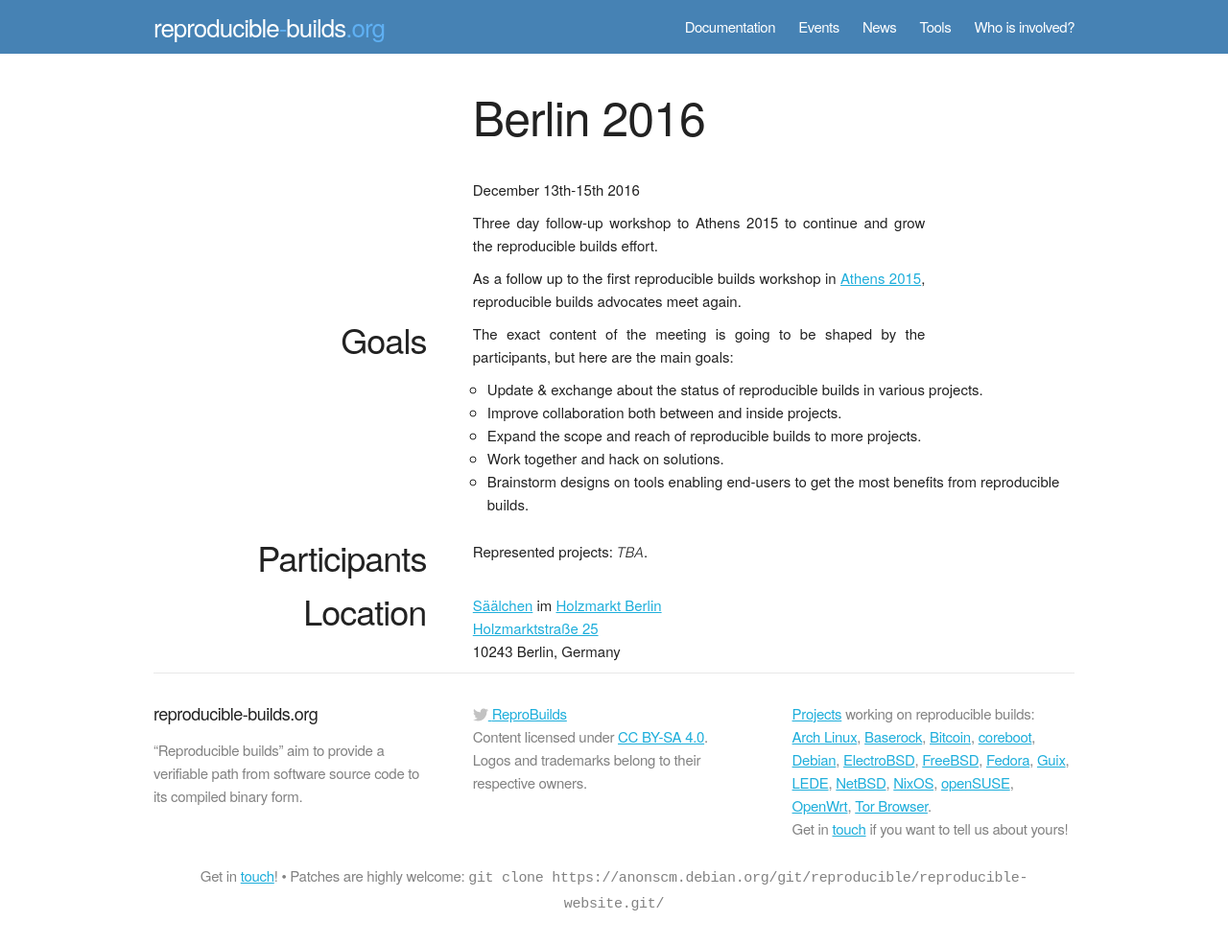
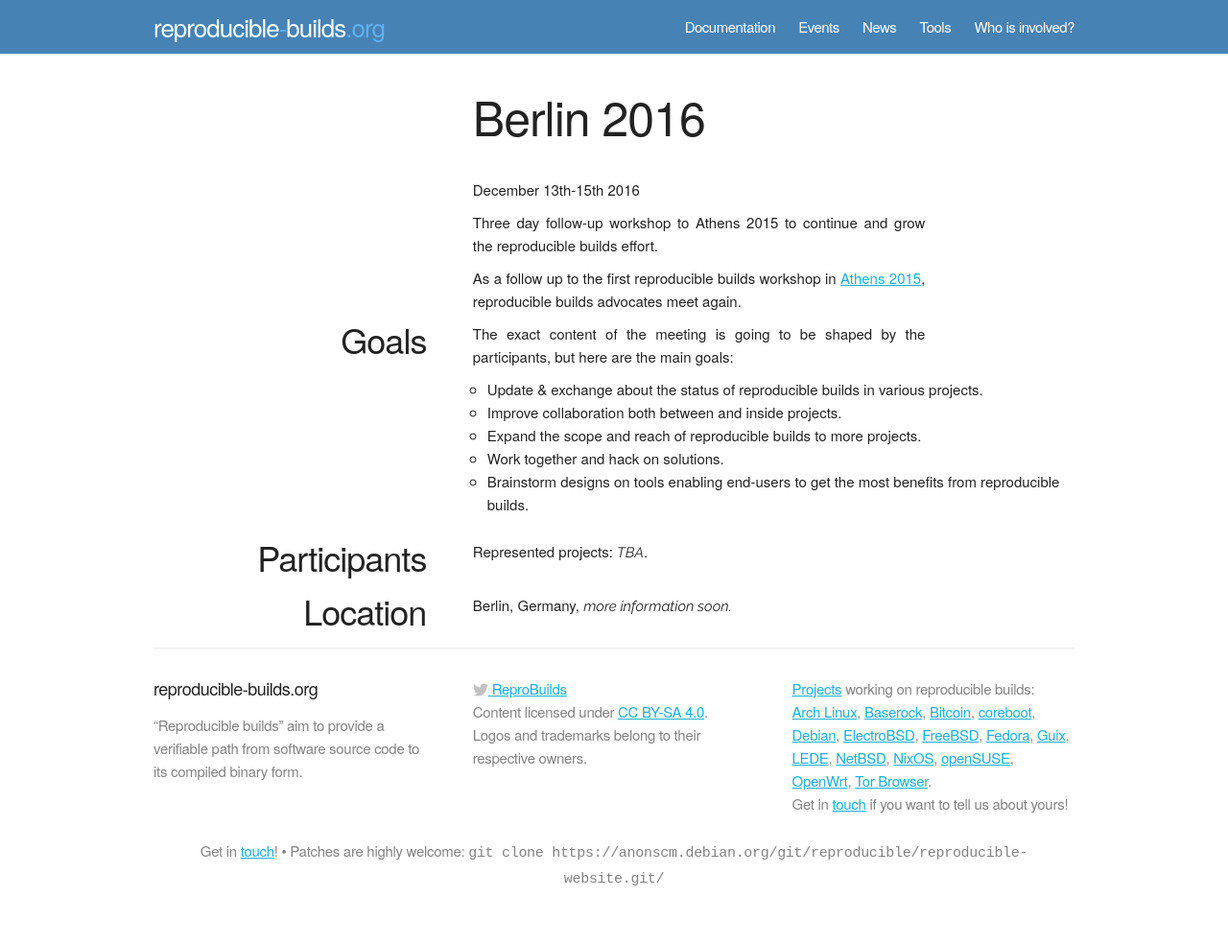
Before and after one commit to prototypefund/reproducible-website, a Jekyll site: the page built from _events/berlin2016.html, in a window 1280 px wide. Shown: the whole page at 96% size. Built offline with Jekyll 4.4.1, drawn with Linux system fonts in a browser that asks for light colours; some web fonts are replaced; after the commit the page ends 959 px from its top, so only the background shows below that.

Commit message:
hide the location a bit

```diff
--- a/_events/berlin2016.html
+++ b/_events/berlin2016.html
@@ -53,9 +53,7 @@ event_summary: Three day follow-up workshop to Athens 2015 to continue and grow
   </div>
   <div class="eight columns text">
     <p>
-      <a href="http://meow.berlin/r/saeaelchen">Säälchen</a> im <a href="http://www.holzmarkt.com/">Holzmarkt Berlin</a><br />
-      <a href="https://www.google.de/maps/place/Holzmarktstra%C3%9Fe+25,+10243+Berlin/@52.5127567,13.4221966,17z">Holzmarktstraße 25</a><br />
-      10243 Berlin, Germany
+      Berlin, Germany, <em>more information soon.</em>
     </p>
   </div>
 </div>
```
